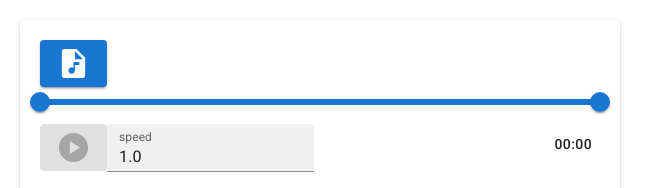
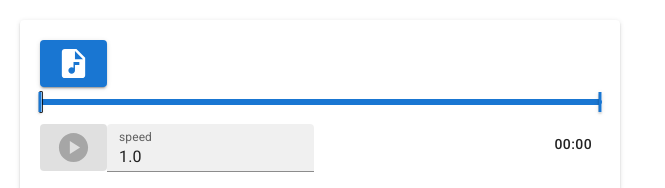
Before and after one commit to ronyhe/slowdowner, a React (Create React App) app: page / in a window 1280 px wide. Shown: the top 188 px of the page, without its empty margins (0-665 px from the left). Built offline with nearby package versions, Linux system fonts and the light colour scheme.

Commit message:
Mark and slider button designs

```diff
--- a/src/Bar.tsx
+++ b/src/Bar.tsx
@@ -17,6 +17,16 @@ function Bar(props: {
     return (
         <>
             <Slider
+                sx={{
+                    '& .MuiSlider-thumb': {
+                        borderRadius: 0,
+                        width: '3px'
+                    },
+                    '& .MuiSlider-markActive': {
+                        height: '20px',
+                        border: '1px solid black'
+                    }
+                }}
                 min={0}
                 max={toSeconds(props.max)}
                 marks={[
```
